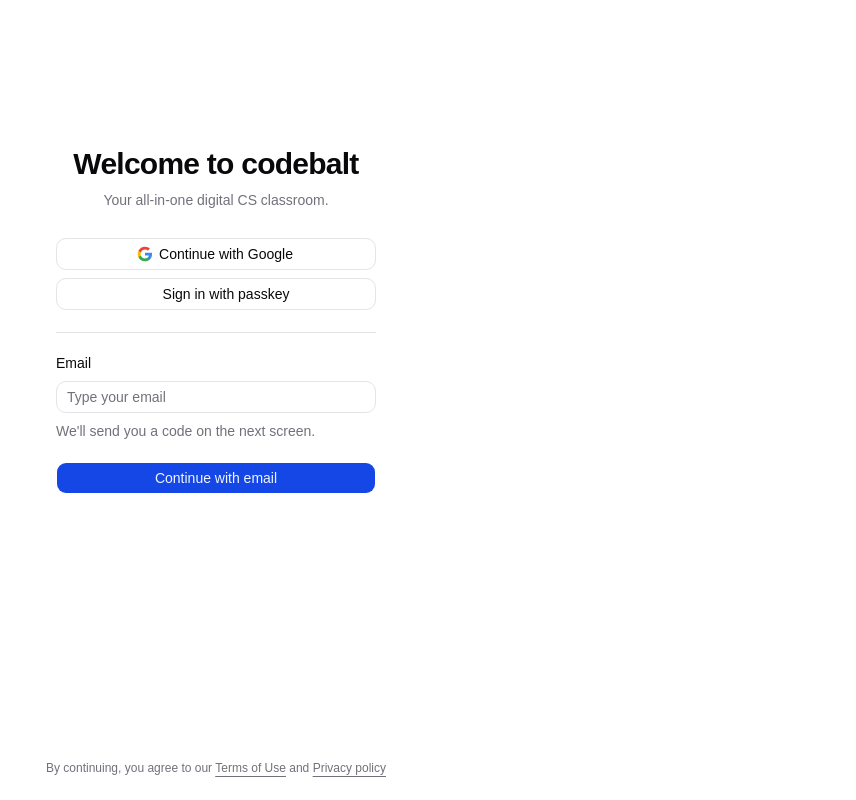
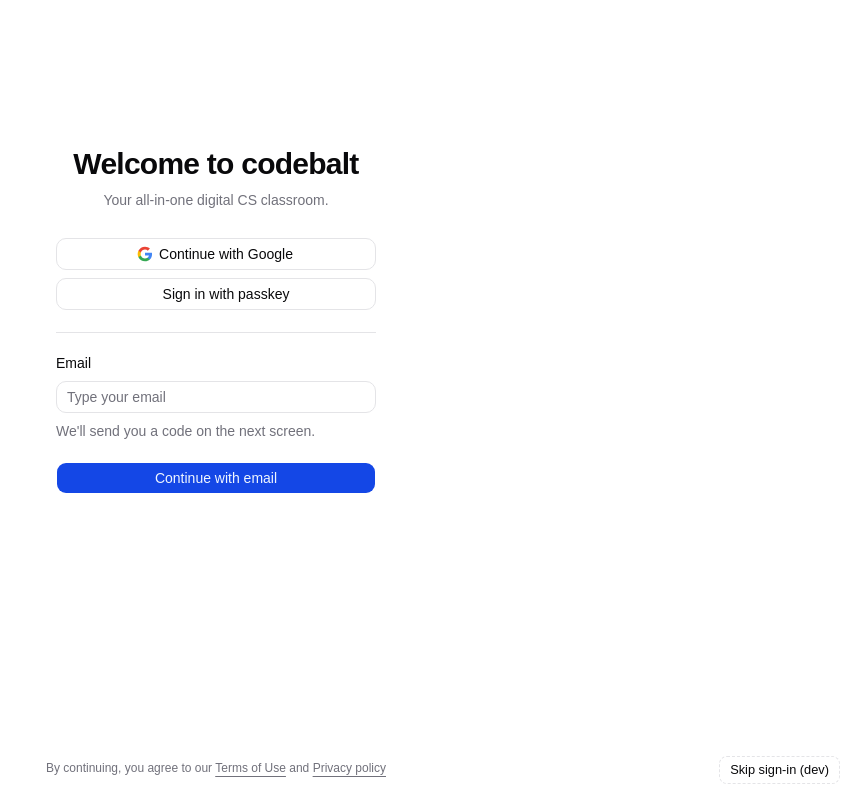
Before and after one commit to babaoboa/cb-w, a React (Vite) app: page / in a window 1280 px wide. Shown: the whole page, without its empty margins (424-1280 px from the left). Built offline with nearby package versions, Linux system fonts and the light colour scheme; some icons are missing.

Commit message:
feat: add a dev-only button to skip sign-in

```diff
--- a/src/App.tsx
+++ b/src/App.tsx
@@ -4,6 +4,7 @@
 import { HomeScreen } from "@/components/home-screen"
 import { LoginForm } from "@/components/login-form"
 import { VerifyEmailForm } from "@/components/verify-email-form"
+import { Button } from "@/components/ui/button"
 import { FieldDescription } from "@/components/ui/field"
 import { InvalidCodeError, sendLoginCode, verifyLoginCode } from "@/lib/auth"
 
@@ -78,6 +79,16 @@
           <a href="#">Privacy policy</a>
         </FieldDescription>
       </footer>
+      {import.meta.env.DEV && (
+        <Button
+          variant="outline"
+          size="sm"
+          className="fixed right-4 bottom-4 border-dashed"
+          onClick={() => setStep("home")}
+        >
+          Skip sign-in (dev)
+        </Button>
+      )}
     </div>
   )
 }
```
